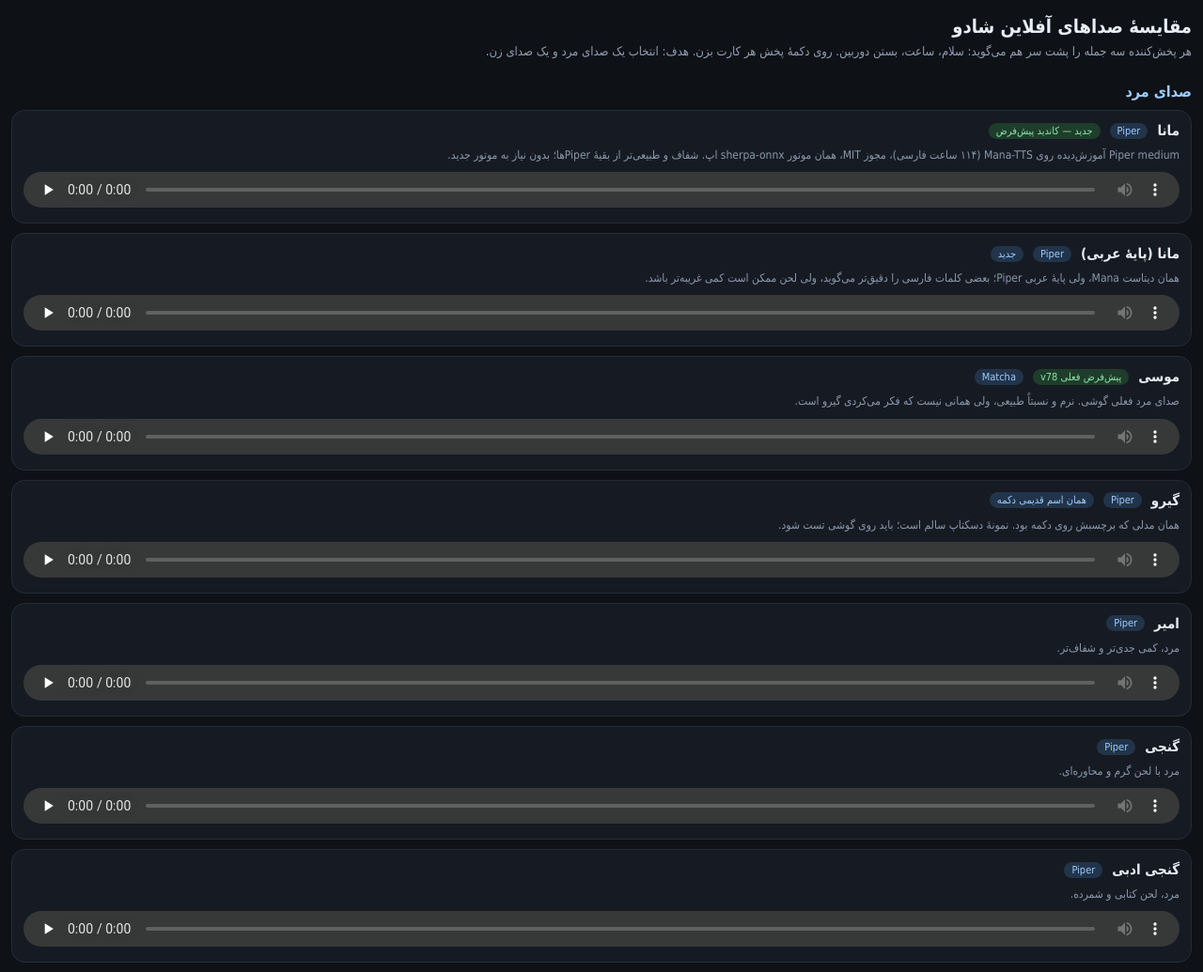
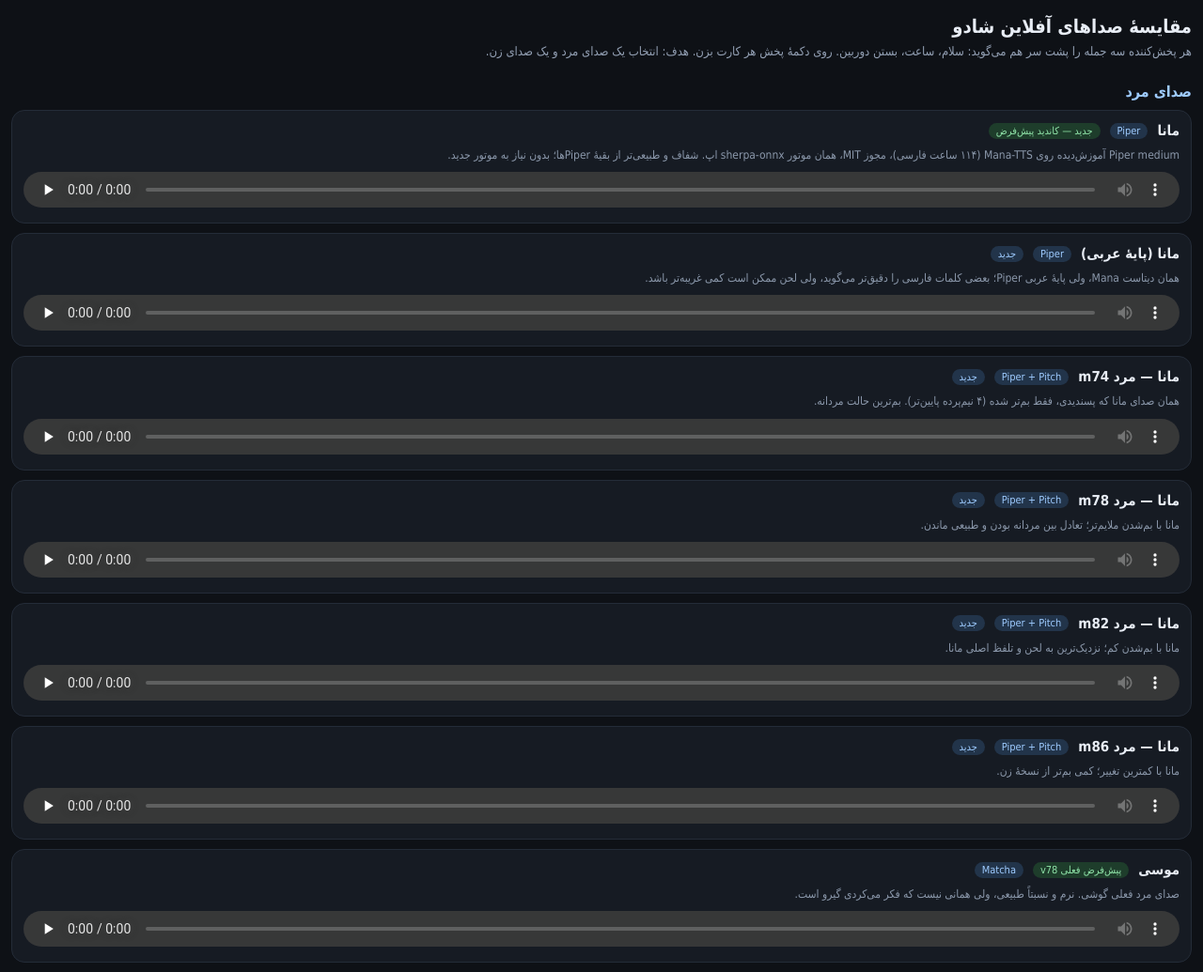
Before and after one commit to hirpat1asadi-pixel/shadow-voice-samples, a plain HTML site: page index.html in a window 1280 px wide. Shown: the top 1035 px of the page at 94% size. Drawn offline with Linux system fonts and the light colour scheme.

Commit message:
samples: add pitch-shifted male variants of Mana

```diff
--- a/index.html
+++ b/index.html
@@ -42,6 +42,30 @@
   <div class="row"><span class="name">مانا (پایهٔ عربی)</span><span class="tag">Piper</span><span class="tag">جدید</span></div>
   <div class="desc">همان دیتاست Mana، ولی پایهٔ عربی Piper؛ بعضی کلمات فارسی را دقیق‌تر می‌گوید، ولی لحن ممکن است کمی غریبه‌تر باشد.</div>
   <audio controls preload="none" src="audio/mana-ar-all.wav"></audio>
+</div>
+
+<div class="card">
+  <div class="row"><span class="name">مانا — مرد m74</span><span class="tag">Piper + Pitch</span><span class="tag">جدید</span></div>
+  <div class="desc">همان صدای مانا که پسندیدی، فقط بم‌تر شده (۴ نیم‌پرده پایین‌تر). بم‌ترین حالت مردانه.</div>
+  <audio controls preload="none" src="audio/mana-m74-all.wav"></audio>
+</div>
+
+<div class="card">
+  <div class="row"><span class="name">مانا — مرد m78</span><span class="tag">Piper + Pitch</span><span class="tag">جدید</span></div>
+  <div class="desc">مانا با بم‌شدن ملایم‌تر؛ تعادل بین مردانه بودن و طبیعی ماندن.</div>
+  <audio controls preload="none" src="audio/mana-m78-all.wav"></audio>
+</div>
+
+<div class="card">
+  <div class="row"><span class="name">مانا — مرد m82</span><span class="tag">Piper + Pitch</span><span class="tag">جدید</span></div>
+  <div class="desc">مانا با بم‌شدن کم؛ نزدیک‌ترین به لحن و تلفظ اصلی مانا.</div>
+  <audio controls preload="none" src="audio/mana-m82-all.wav"></audio>
+</div>
+
+<div class="card">
+  <div class="row"><span class="name">مانا — مرد m86</span><span class="tag">Piper + Pitch</span><span class="tag">جدید</span></div>
+  <div class="desc">مانا با کمترین تغییر؛ کمی بم‌تر از نسخهٔ زن.</div>
+  <audio controls preload="none" src="audio/mana-m86-all.wav"></audio>
 </div>
 
 <div class="card">
```
Also changed, not shown: 4 other files.
